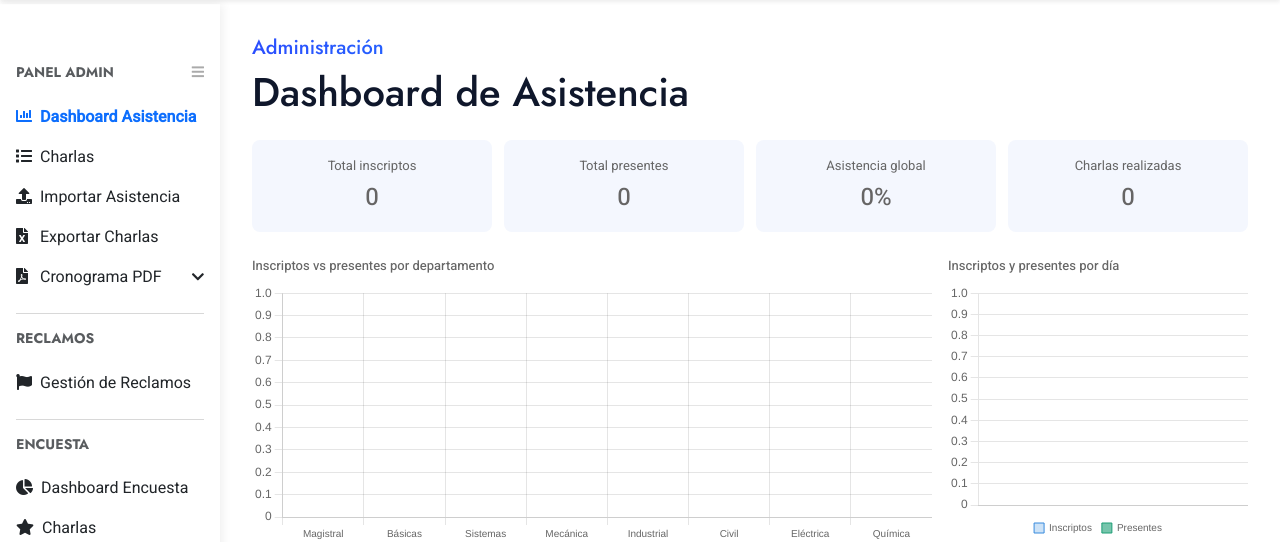
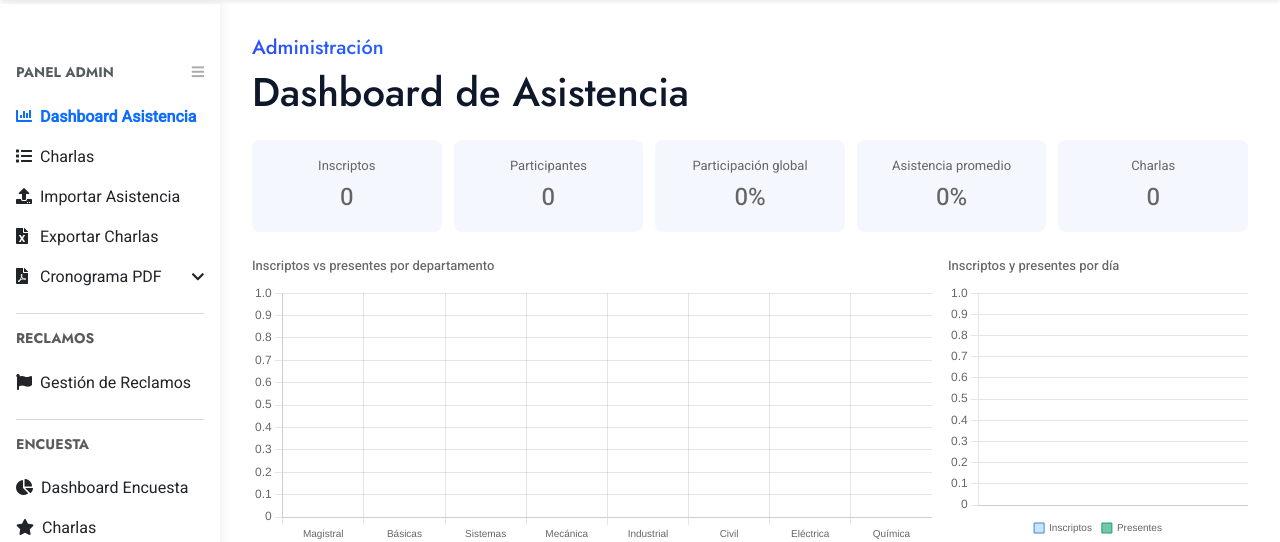
Before and after one commit to UTN-FRLP-Sau/jornadas-django, a Django app: page /admin/dashboard/asistencia/ in a window 1280 px wide. Shown: the part 66-608 px from the top of the page. Run offline with Django 5.2, Linux system fonts and the light colour scheme; the visitor is signed in with stand-in values (Sample User, id 1); data that the repository does not hold is empty; some libraries are stand-ins or nearby versions.

Commit message:
feat(ui): renombrar métricas y agregar asistencia promedio por charla
Inscriptos / Participantes / Participación global / Asistencia promedio / Charlas.
La asistencia promedio es el promedio del % de asistencia por charla,
y se actualiza al expandir un departamento.

Co-Authored-By: Claude Sonnet 4.6 <noreply@anthropic.com>

```diff
--- a/charlas/templates/charlas/attendance_dashboard.html
+++ b/charlas/templates/charlas/attendance_dashboard.html
@@ -6,21 +6,25 @@
 
 <div id="dashboard-root">
 
-  <div style="display:grid;grid-template-columns:repeat(auto-fit,minmax(140px,1fr));gap:12px;margin-bottom:1.5rem;">
+  <div style="display:grid;grid-template-columns:repeat(5,1fr);gap:12px;margin-bottom:1.5rem;">
     <div style="background:var(--color-background-secondary,#f4f7fe);border-radius:8px;padding:1rem;text-align:center;">
-      <p style="font-size:13px;color:#666;margin:0 0 4px;">Total inscriptos</p>
+      <p style="font-size:13px;color:#666;margin:0 0 4px;">Inscriptos</p>
       <p style="font-size:24px;font-weight:500;margin:0;" id="m-inscriptos">-</p>
     </div>
     <div style="background:var(--color-background-secondary,#f4f7fe);border-radius:8px;padding:1rem;text-align:center;">
-      <p style="font-size:13px;color:#666;margin:0 0 4px;">Total presentes</p>
+      <p style="font-size:13px;color:#666;margin:0 0 4px;">Participantes</p>
       <p style="font-size:24px;font-weight:500;margin:0;" id="m-presentes">-</p>
     </div>
     <div style="background:var(--color-background-secondary,#f4f7fe);border-radius:8px;padding:1rem;text-align:center;">
-      <p style="font-size:13px;color:#666;margin:0 0 4px;">Asistencia global</p>
+      <p style="font-size:13px;color:#666;margin:0 0 4px;">Participación global</p>
       <p style="font-size:24px;font-weight:500;margin:0;" id="m-pct">-</p>
     </div>
     <div style="background:var(--color-background-secondary,#f4f7fe);border-radius:8px;padding:1rem;text-align:center;">
-      <p style="font-size:13px;color:#666;margin:0 0 4px;" id="m-charlas-label">Charlas realizadas</p>
+      <p style="font-size:13px;color:#666;margin:0 0 4px;">Asistencia promedio</p>
+      <p style="font-size:24px;font-weight:500;margin:0;" id="m-avg">-</p>
+    </div>
+    <div style="background:var(--color-background-secondary,#f4f7fe);border-radius:8px;padding:1rem;text-align:center;">
+      <p style="font-size:13px;color:#666;margin:0 0 4px;" id="m-charlas-label">Charlas</p>
       <p style="font-size:24px;font-weight:500;margin:0;" id="m-charlas">-</p>
     </div>
   </div>
@@ -74,10 +78,16 @@ function badgeStyle(p){
   return 'background:#FAECE7;color:#993C1D;';
 }
 
-function updateMetrics(inscriptos, presentes, charlas, label){
+function avgPct(charlas){
+  if(!charlas.length) return 0;
+  return Math.round(charlas.reduce((a,c) => a + pct(c.presentes, c.inscriptos), 0) / charlas.length);
+}
+
+function updateMetrics(inscriptos, presentes, avg, charlas, label){
   document.getElementById('m-inscriptos').textContent = inscriptos.toLocaleString('es-AR');
   document.getElementById('m-presentes').textContent = presentes.toLocaleString('es-AR');
   document.getElementById('m-pct').textContent = pct(presentes, inscriptos) + '%';
+  document.getElementById('m-avg').textContent = avg + '%';
   document.getElementById('m-charlas').textContent = charlas;
   document.getElementById('m-charlas-label').textContent = label;
 }
@@ -94,14 +104,17 @@ function updateDayChart(data){
   dayChart.update();
 }
 
+const GLOBAL_AVG = avgPct(deptos.flatMap(d=>d.charlas));
+
 function updateCharts(idx){
   if(idx === null){
     document.getElementById('m-inscriptos').textContent = GLOBAL_INSCRIPTOS.toLocaleString('es-AR');
     document.getElementById('m-presentes').textContent = GLOBAL_PRESENTES.toLocaleString('es-AR');
     document.getElementById('m-pct').textContent = GLOBAL_PCT + '%';
+    document.getElementById('m-avg').textContent = GLOBAL_AVG + '%';
     document.getElementById('m-charlas').textContent = GLOBAL_CHARLAS;
-    document.getElementById('m-charlas-label').textContent = 'Charlas realizadas';
-    document.getElementById('bar-label').textContent = 'Inscriptos vs presentes por departamento';
+    document.getElementById('m-charlas-label').textContent = 'Charlas';
+    document.getElementById('bar-label').textContent = 'Inscriptos vs participantes por departamento';
     document.getElementById('dept-breadcrumb').textContent = '';
     barChart.data.labels = deptos.map(d=>d.dept);
     barChart.data.datasets[0].data = deptos.map(d=>d.inscriptos);
@@ -119,7 +132,7 @@ function updateCharts(idx){
     barChart.data.datasets[1].data = d.charlas.map(c=>c.presentes);
     barChart.data.datasets[1].backgroundColor = d.charlas.map((_,i)=>d.color+shades[i%shades.length]);
     barChart.data.datasets[1].borderColor = d.charlas.map((_,i)=>d.color+shades[i%shades.length]);
-    updateMetrics(d.inscriptos, d.presentes, d.charlas.length, 'Charlas del depto');
+    updateMetrics(d.inscriptos, d.presentes, avgPct(d.charlas), d.charlas.length, 'Charlas del depto');
     updateDayChart(d.por_dia);
   }
   barChart.update();
@@ -211,7 +224,7 @@ function buildTable(){
 
 buildTable();
 
-updateMetrics(GLOBAL_INSCRIPTOS, GLOBAL_PRESENTES, GLOBAL_CHARLAS, 'Charlas realizadas');
+updateMetrics(GLOBAL_INSCRIPTOS, GLOBAL_PRESENTES, GLOBAL_AVG, GLOBAL_CHARLAS, 'Charlas');
 
 barChart = new Chart(document.getElementById('barChart'),{
   type:'bar',
```
